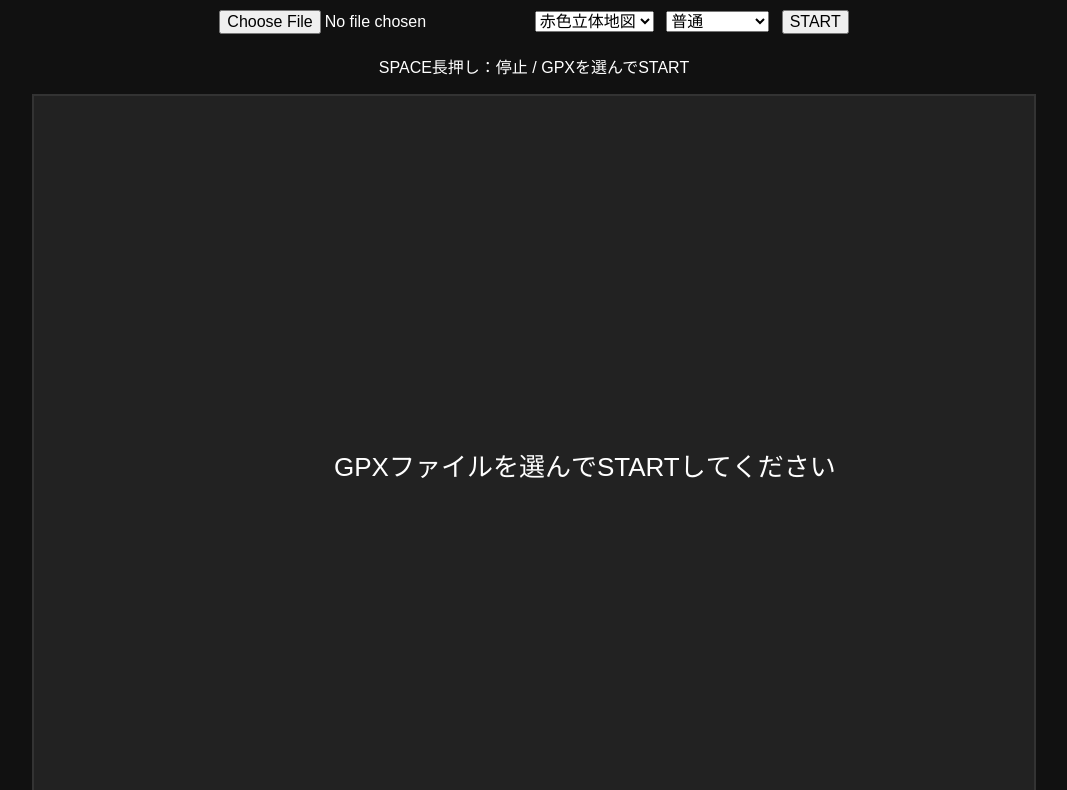
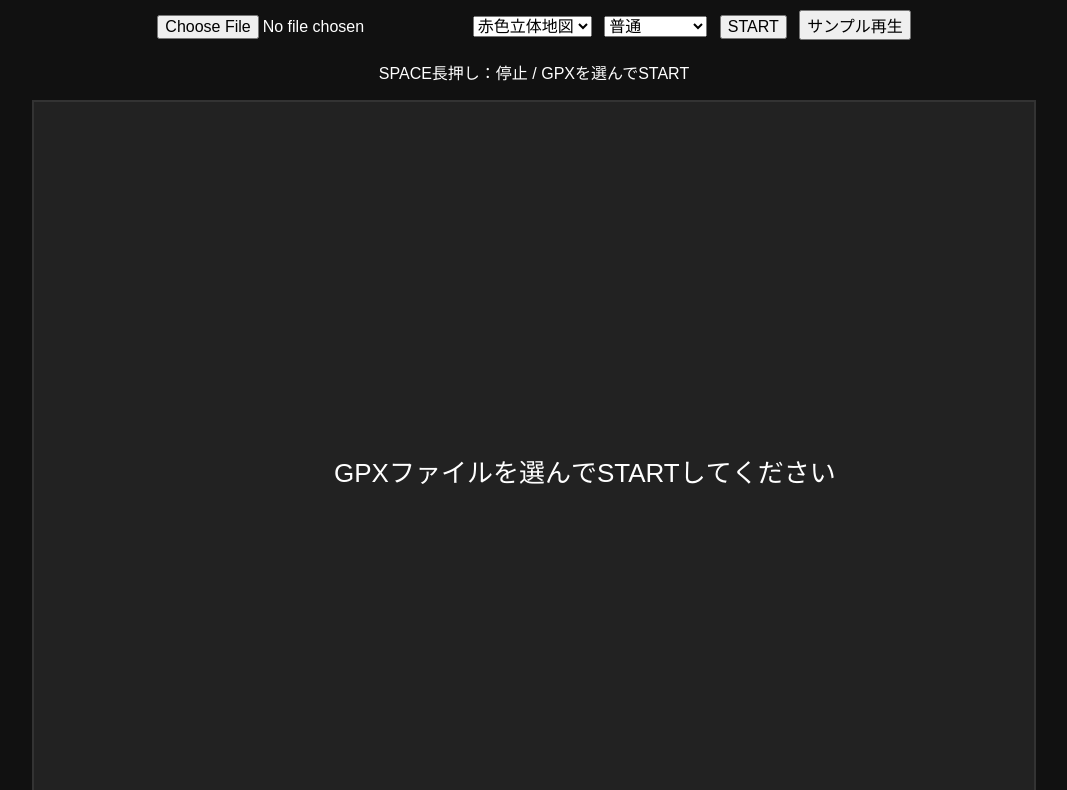
Before and after one commit to issa50s/gpx-game, a plain HTML site: page index.html in a window 1280 px wide. Shown: the part 69-859 px from the top of the page, without its empty margins (106-1173 px from the left). Drawn offline with Linux system fonts and the light colour scheme; no server answers.

Commit message:
Add files via upload

```diff
--- a/index.html
+++ b/index.html
@@ -45,6 +45,7 @@ select, button, input {
   </select>
 
   <button onclick="startGame()">START</button>
+  <button onclick="loadSample()">サンプル再生</button>
 
   <p>SPACE長押し：停止 / GPXを選んでSTART</p>
 </div>
@@ -400,6 +401,22 @@ function loop() {
   requestAnimationFrame(loop);
 }
 
+function loadSample() {
+  fetch("sample.gpx")
+    .then(res => res.text())
+    .then(text => {
+      points = parseGpx(text);
+
+      setupRoute();
+
+      playerIndex = 0;
+      hp = 1000;
+      message = "";
+      messageTimer = 0;
+      running = true;
+    });
+}
+
 function startGame() {
   const file = document.getElementById("gpxFile").files[0];
 
@@ -435,7 +452,41 @@ function startGame() {
   reader.readAsText(file);
 }
 
+function loadSample() {
+  fetch("sample.gpx")
+    .then(res => {
+      if (!res.ok) {
+        throw new Error("sample.gpx が見つかりません");
+      }
+      return res.text();
+    })
+    .then(text => {
+      points = parseGpx(text);
+
+      if (points.length < 2) {
+        alert("サンプルGPXが不正です");
+        return;
+      }
+
+      setupRoute();
+
+      playerIndex = 0;
+      hp = 1000;
+      message = "";
+      messageTimer = 0;
+      running = true;
+    })
+    .catch(err => {
+      alert("サンプルGPXを読み込めません: " + err.message);
+      console.error(err);
+    });
+}
 loop();
+
+window.onload = () => {
+  loadSample();
+};
+
 </script>
 
 </body>
```
